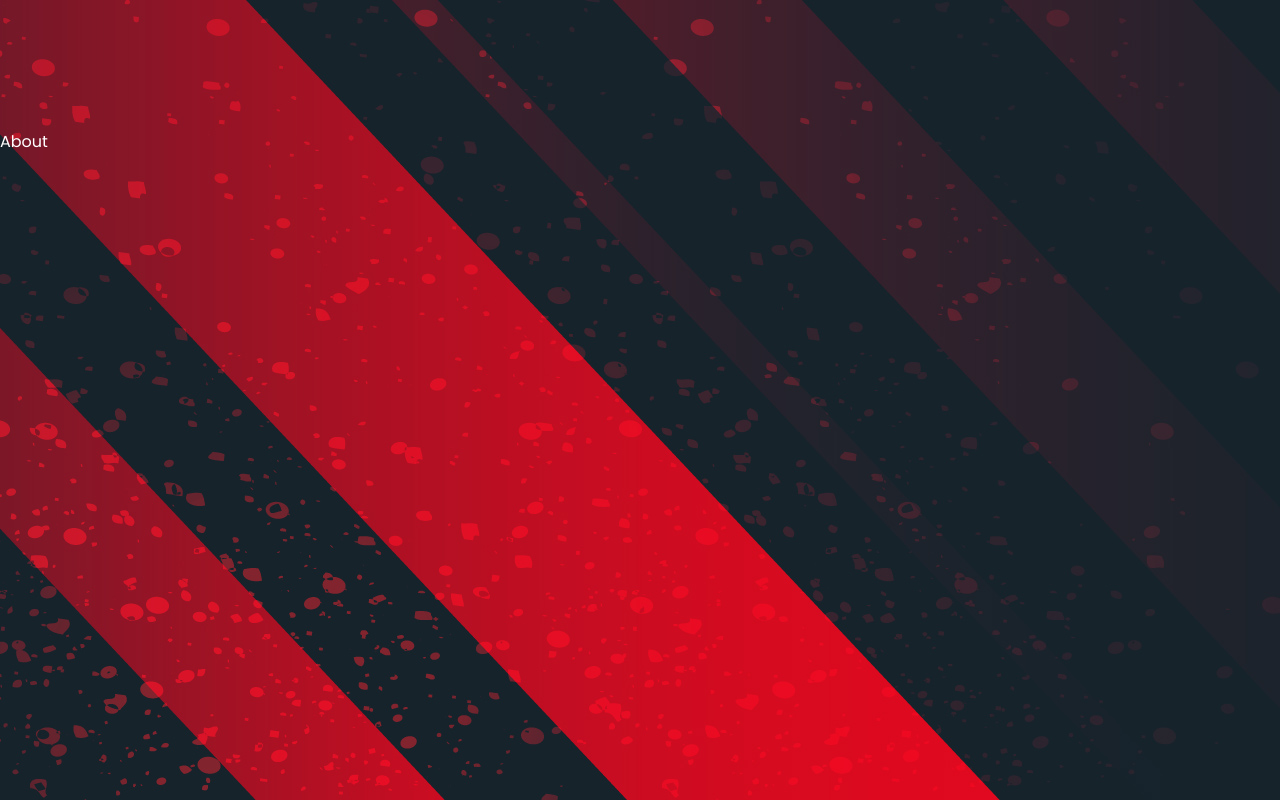
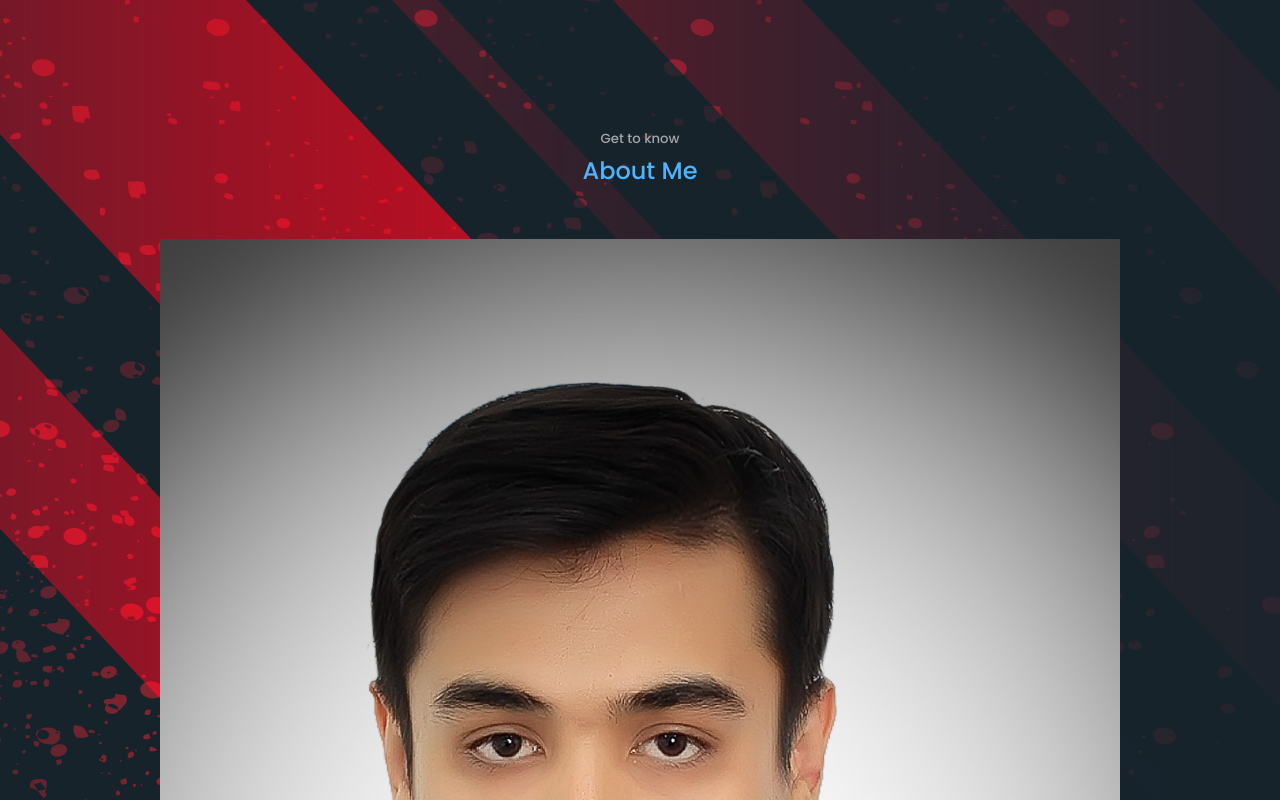
Before and after one commit to mukhammadrizooff/Portfolio, a React (Create React App) app: page / in a window 1280 px wide. Shown: the part 800-1600 px from the top of the page. Built offline with nearby package versions, Linux system fonts and the light colour scheme.

Commit message:
Create About section

```diff
--- a/src/components/about/About.jsx
+++ b/src/components/about/About.jsx
@@ -1,10 +1,56 @@
-import React from 'react'
-import './about.css'
+import React from 'react';
+import { FaAward, FaUsers, FaFolderOpen } from 'react-icons/fa';
+import './about.css';
+import ME from '../../assets/user.jpg';
 
-const About = () => {
-  return (
-    <section id='about'>About</section>
-  )
-}
+const About = () => (
+  <section id="about">
+    <h5>Get to know</h5>
+    <h2>About Me</h2>
+    <div className="container about__container">
+      <div className="about__me">
+        <div className="about__me-image">
+          <img src={ME} alt="my profile" />
+        </div>
+      </div>
+      <div className="about__content">
+        <div className="about__cards">
+          <article className="about__card">
+            <FaAward className="about__icon" />
+            <h5>Experience</h5>
+            <small>3+ years working</small>
+          </article>
 
-export default About
+          <article className="about__card">
+            <FaUsers className="about__icon" />
+            <h5>Clients</h5>
+            <small>100+ Worldwide</small>
+          </article>
+
+          <article className="about__card">
+            <FaFolderOpen className="about__icon" />
+            <h5>Projects</h5>
+            <small>40+ Completed projects</small>
+          </article>
+        </div>
+
+        <p>
+          Hello everyone, my name is Samuel has a goal
+          of contributing to a big scale project that
+          is used globally one day
+
+          I would like to work in your company because
+          of the good mission of the company and good
+          working environment which will enhance my
+          productivity.
+        </p>
+
+        <a href="#contact" className="btn btn-primary">
+          Let&lsquo;s talk
+        </a>
+      </div>
+    </div>
+  </section>
+);
+
+export default About;
```
